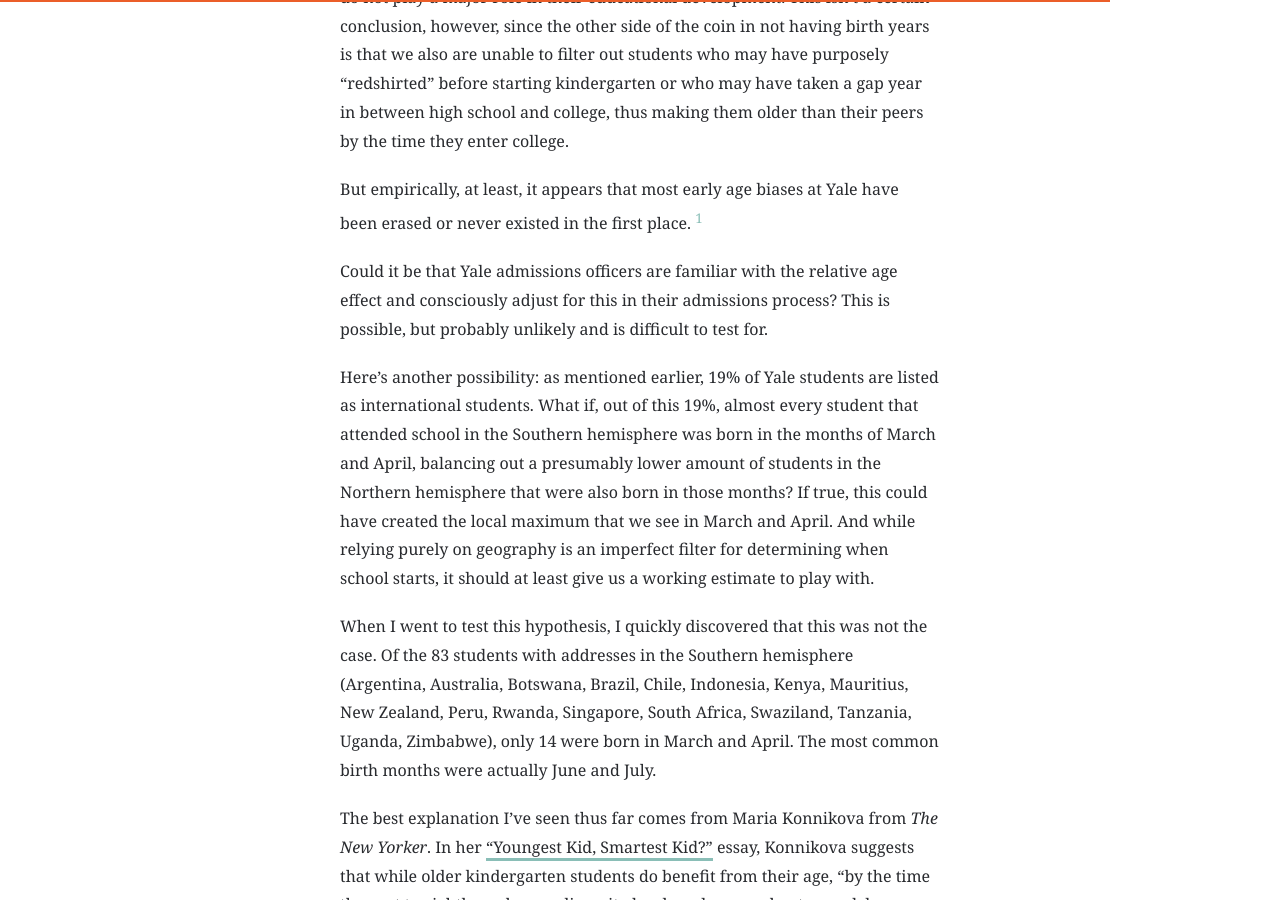
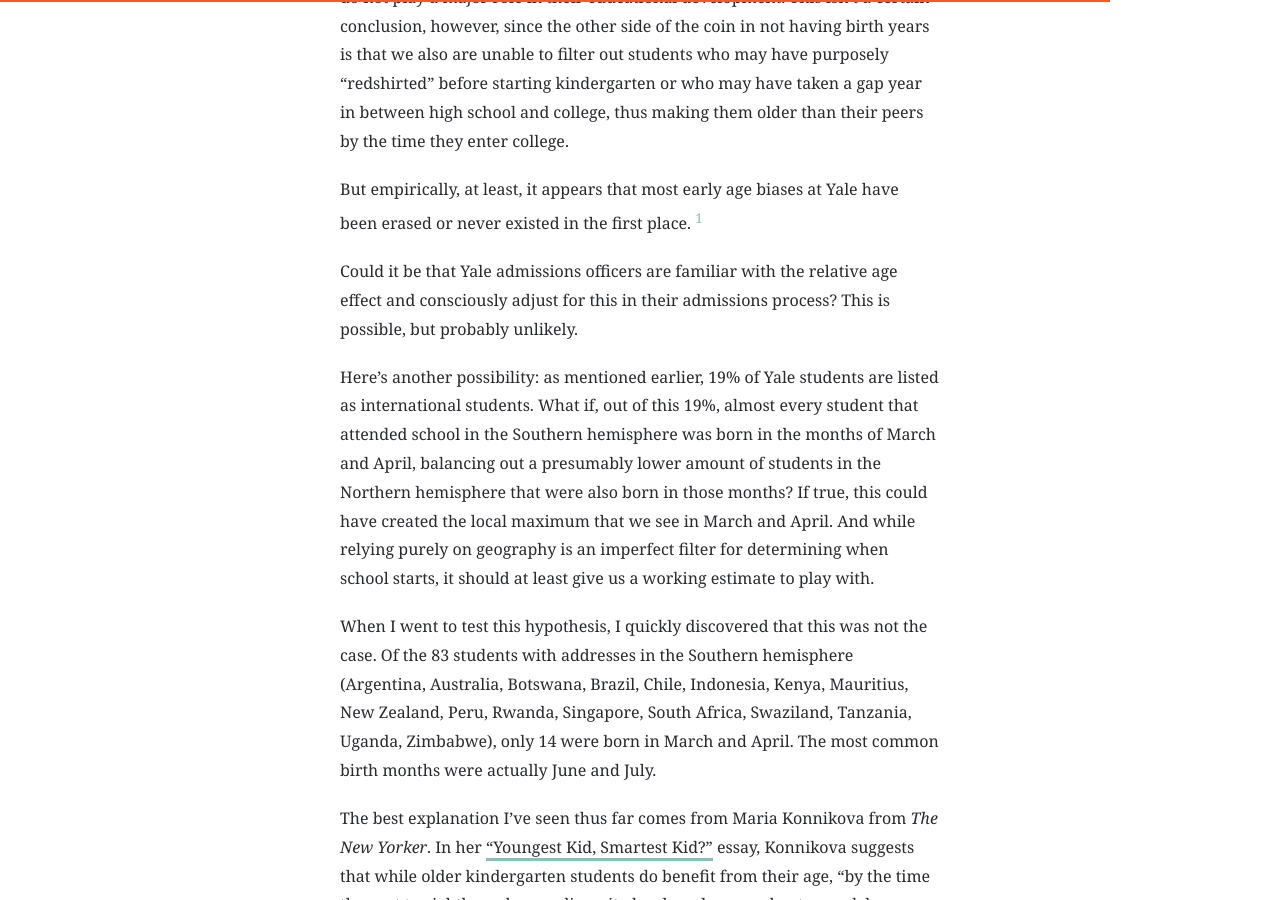
Before and after one commit to frankjwu/frankjwu.github.com, a Jekyll site: the page built from _posts/2015-06-30-investigating-the-relative-age-effect-at-yale.markdown, in a window 1280 px wide and 900 px high, scrolled down 3138 px. Built offline with Jekyll 4.4.1, drawn with Linux system fonts in a browser that asks for light colours; nearby versions of some CDN libraries; comment, search, counter and statistics services are not loaded.

Commit message:
Take out awkward phrasing

```diff
--- a/_posts/2015-06-30-investigating-the-relative-age-effect-at-yale.markdown
+++ b/_posts/2015-06-30-investigating-the-relative-age-effect-at-yale.markdown
@@ -42,7 +42,7 @@ There are, unfortunately, some limitations to what we can do with this data. The
 
 But empirically, at least, it appears that most early age biases at Yale have been erased or never existed in the first place. [^1]
 
-Could it be that Yale admissions officers are familiar with the relative age effect and consciously adjust for this in their admissions process? This is possible, but probably unlikely and is difficult to test for.
+Could it be that Yale admissions officers are familiar with the relative age effect and consciously adjust for this in their admissions process? This is possible, but probably unlikely.
 
 Here's another possibility: as mentioned earlier, 19% of Yale students are listed as international students. What if, out of this 19%, almost every student that attended school in the Southern hemisphere was born in the months of March and April, balancing out a presumably lower amount of students in the Northern hemisphere that were also born in those months? If true, this could have created the local maximum that we see in March and April. And while relying purely on geography is an imperfect filter for determining when school starts, it should at least give us a working estimate to play with.
 
```
